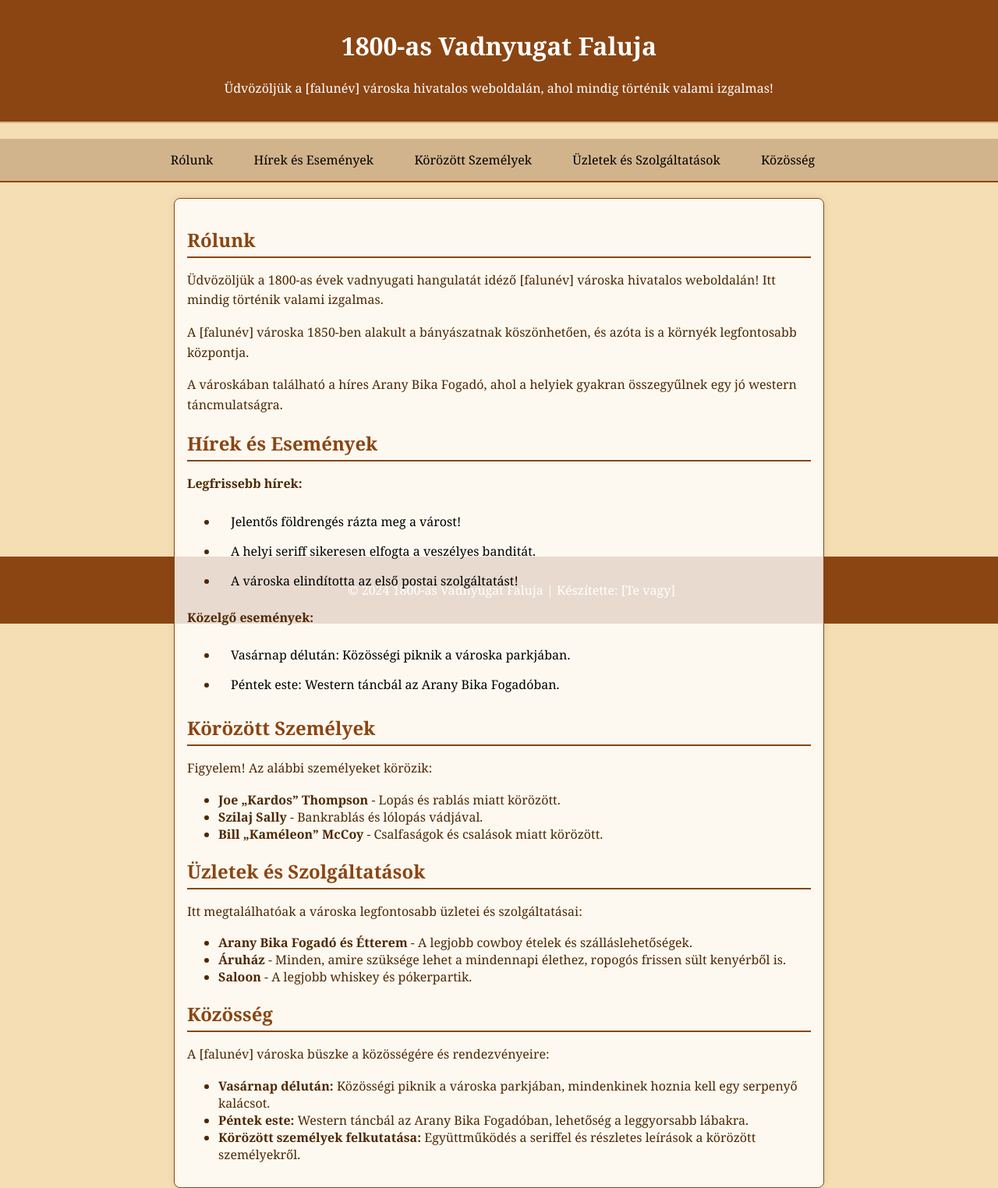
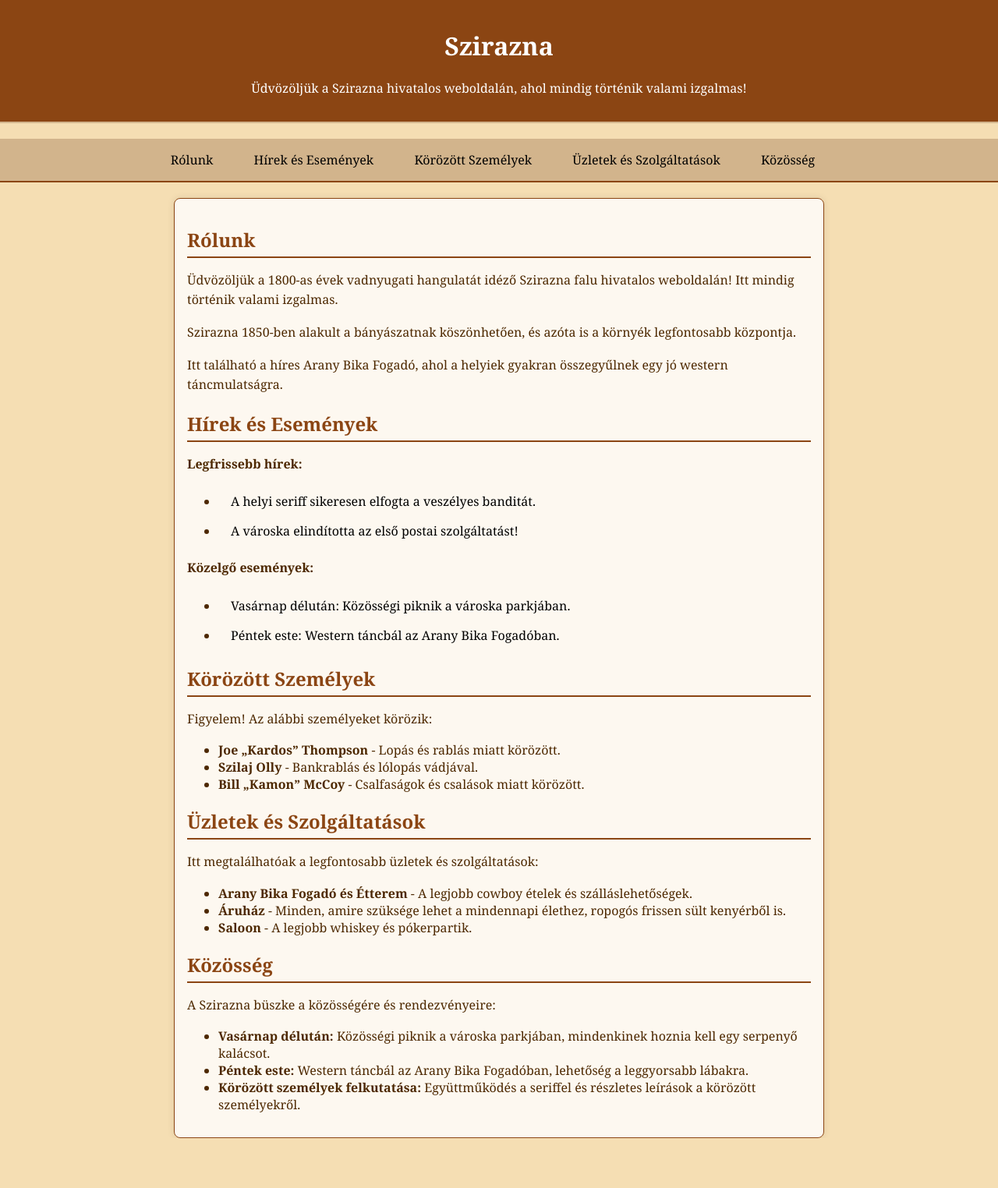
Before and after one commit to netby-official/Sziraz-na, a plain HTML site: page index.html in a window 1280 px wide. Shown: the whole page at 78% size. After the commit the page ends 1460 px from the top, so only its background shows below. Drawn offline with Linux system fonts and the light colour scheme.

Commit message:
Update index.html

```diff
--- a/index.html
+++ b/index.html
@@ -3,7 +3,7 @@
 <head>
     <meta charset="UTF-8">
     <meta name="viewport" content="width=device-width, initial-scale=1.0">
-    <title>1800-as Vadnyugat Faluja</title>
+    <title>Szirazna</title>
     <style>
 
 body {
@@ -138,8 +138,8 @@ a:hover {
 </head>
 <body>
     <header>
-        <h1>1800-as Vadnyugat Faluja</h1>
-        <p>Üdvözöljük a [falunév] városka hivatalos weboldalán, ahol mindig történik valami izgalmas!</p>
+        <h1>Szirazna</h1>
+        <p>Üdvözöljük a Szirazna hivatalos weboldalán, ahol mindig történik valami izgalmas!</p>
     </header>
     <nav>
         <ul>
@@ -153,15 +153,14 @@ a:hover {
     <div class="container">
         <section id="rolunk" class="content">
             <h2>Rólunk</h2>
-            <p>Üdvözöljük a 1800-as évek vadnyugati hangulatát idéző [falunév] városka hivatalos weboldalán! Itt mindig történik valami izgalmas.</p>
-            <p>A [falunév] városka 1850-ben alakult a bányászatnak köszönhetően, és azóta is a környék legfontosabb központja.</p>
-            <p>A városkában található a híres Arany Bika Fogadó, ahol a helyiek gyakran összegyűlnek egy jó western táncmulatságra.</p>
+            <p>Üdvözöljük a 1800-as évek vadnyugati hangulatát idéző Szirazna falu hivatalos weboldalán! Itt mindig történik valami izgalmas.</p>
+            <p>Szirazna 1850-ben alakult a bányászatnak köszönhetően, és azóta is a környék legfontosabb központja.</p>
+            <p>Itt található a híres Arany Bika Fogadó, ahol a helyiek gyakran összegyűlnek egy jó western táncmulatságra.</p>
         </section>
         <section id="hirek" class="content">
             <h2>Hírek és Események</h2>
             <p><strong>Legfrissebb hírek:</strong></p>
             <ul>
-                <li><a href="#">Jelentős földrengés rázta meg a várost!</a></li>
                 <li><a href="#">A helyi seriff sikeresen elfogta a veszélyes banditát.</a></li>
                 <li><a href="#">A városka elindította az első postai szolgáltatást!</a></li>
             </ul>
@@ -176,13 +175,13 @@ a:hover {
             <p>Figyelem! Az alábbi személyeket körözik:</p>
             <ul>
                 <li><strong>Joe „Kardos” Thompson</strong> - Lopás és rablás miatt körözött.</li>
-                <li><strong>Szilaj Sally</strong> - Bankrablás és lólopás vádjával.</li>
-                <li><strong>Bill „Kaméleon” McCoy</strong> - Csalfaságok és csalások miatt körözött.</li>
+                <li><strong>Szilaj Olly</strong> - Bankrablás és lólopás vádjával.</li>
+                <li><strong>Bill „Kamon” McCoy</strong> - Csalfaságok és csalások miatt körözött.</li>
             </ul>
         </section>
         <section id="uzletek" class="content">
             <h2>Üzletek és Szolgáltatások</h2>
-            <p>Itt megtalálhatóak a városka legfontosabb üzletei és szolgáltatásai:</p>
+            <p>Itt megtalálhatóak a legfontosabb üzletek és szolgáltatások:</p>
             <ul>
                 <li><strong>Arany Bika Fogadó és Étterem</strong> - A legjobb cowboy ételek és szálláslehetőségek.</li>
                 <li><strong>Áruház</strong> - Minden, amire szüksége lehet a mindennapi élethez, ropogós frissen sült kenyérből is.</li>
@@ -191,16 +190,13 @@ a:hover {
         </section>
         <section id="kozosseg" class="content">
             <h2>Közösség</h2>
-            <p>A [falunév] városka büszke a közösségére és rendezvényeire:</p>
+            <p>A Szirazna büszke a közösségére és rendezvényeire:</p>
             <ul>
                 <li><strong>Vasárnap délután:</strong> Közösségi piknik a városka parkjában, mindenkinek hoznia kell egy serpenyő kalácsot.</li>
                 <li><strong>Péntek este:</strong> Western táncbál az Arany Bika Fogadóban, lehetőség a leggyorsabb lábakra.</li>
                 <li><strong>Körözött személyek felkutatása:</strong> Együttműködés a seriffel és részletes leírások a körözött személyekről.</li>
             </ul>
         </section>
-    </div>
-    <footer>
-        <p>&copy; 2024 1800-as Vadnyugat Faluja | Készítette: [Te vagy]</p>
-    </footer>
-</body>
-                                      </html>
+         </body>
+
+</html>
```
